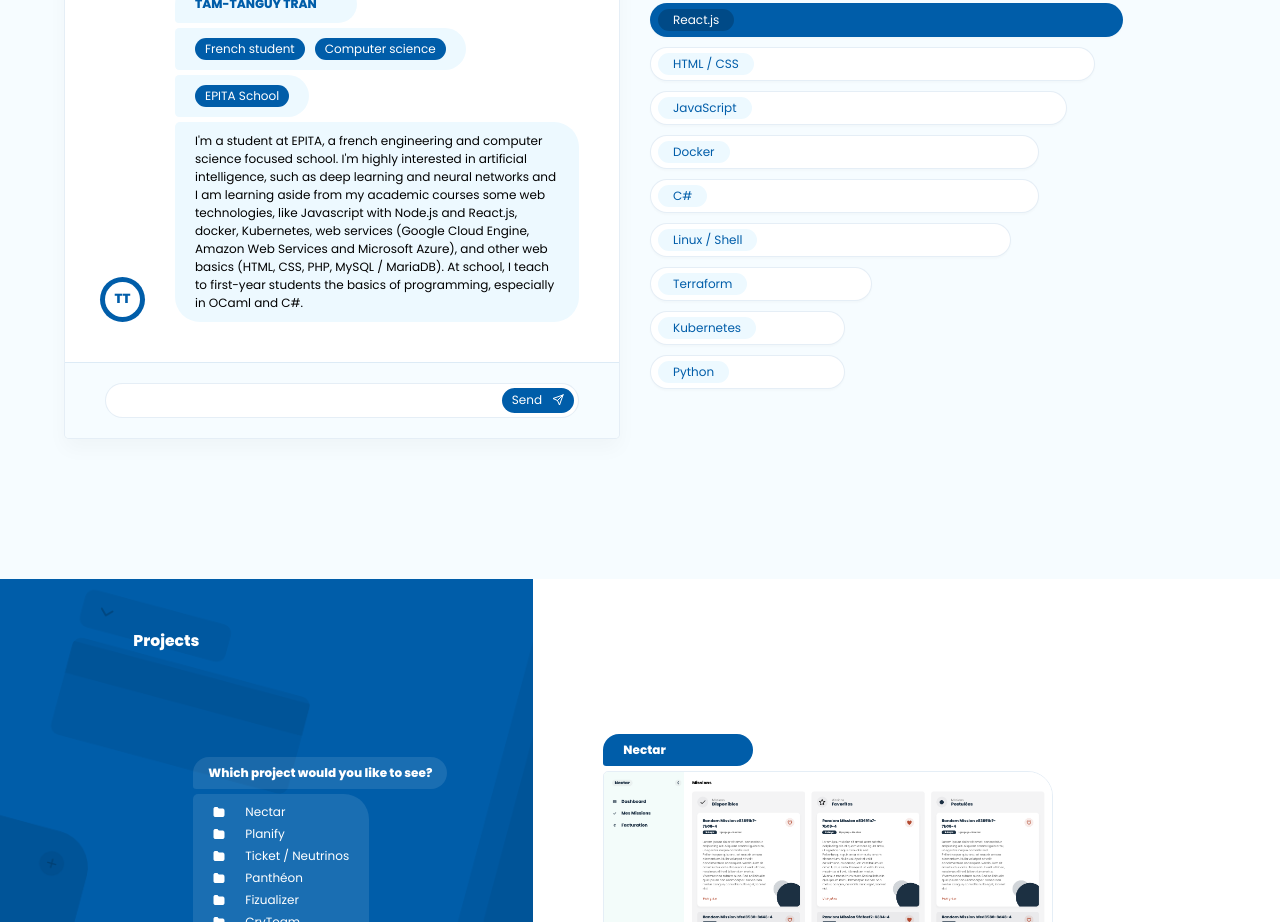
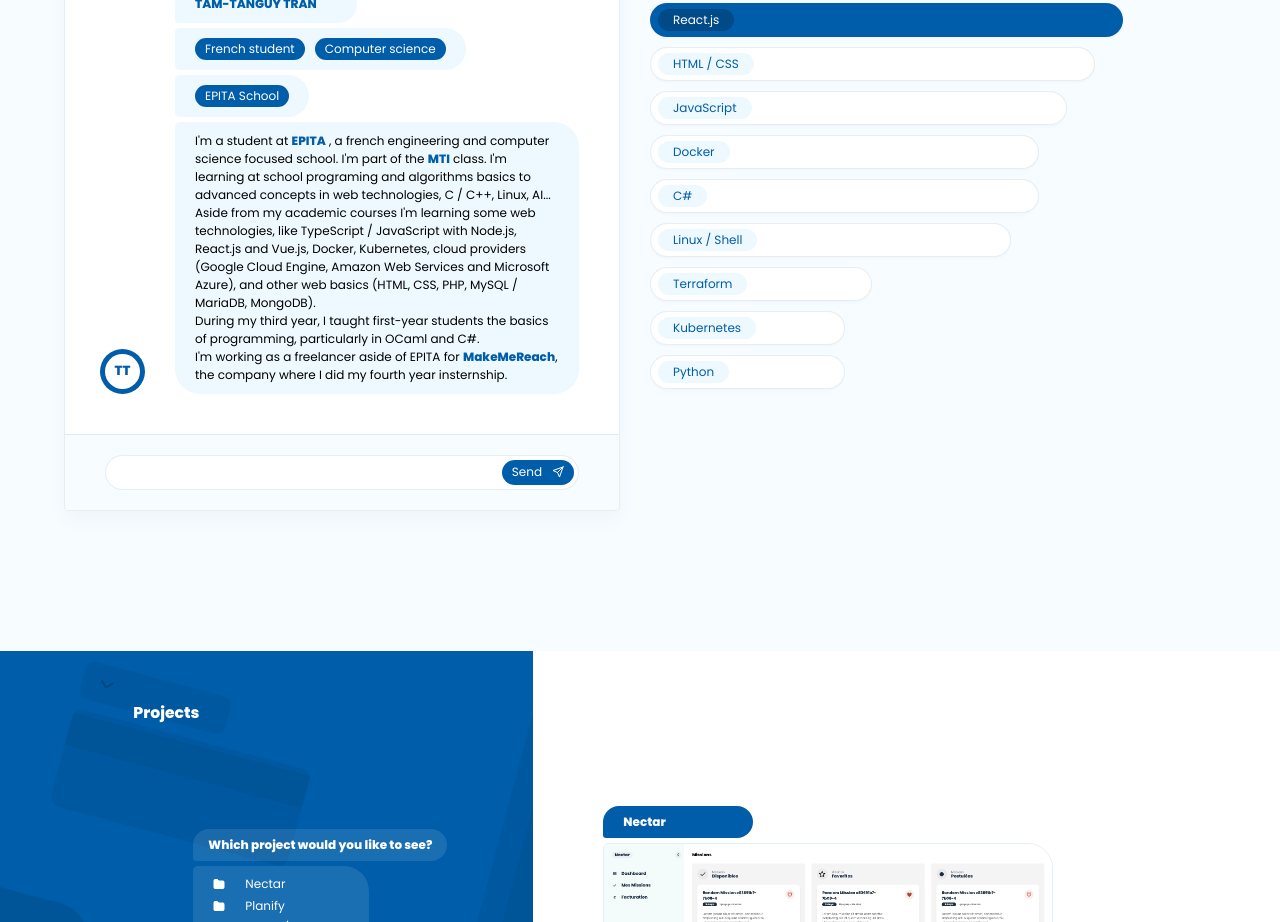
Before and after one commit to atomgenie/tam-tanguy, a React (Create React App) app: page / in a window 1280 px wide. Shown: the part 980-1902 px from the top of the page. Built offline with nearby package versions, Linux system fonts and the light colour scheme.

Commit message:
feat: Update Me informations

```diff
--- a/src/sections/me/Me.module.scss
+++ b/src/sections/me/Me.module.scss
@@ -52,9 +52,20 @@
 
 .messageBottom {
     @extend .message;
+    display: block;
     margin-top: 5px;
     border-radius: 5px 25px 25px 25px;
     align-self: flex-start;
+
+    a {
+        color: $primary;
+        font-weight: 800;
+
+        &:hover {
+            text-decoration: underline;
+            color: $primary;
+        }
+    }
 }
 
 .meCard {
--- a/src/sections/me/Me.tsx
+++ b/src/sections/me/Me.tsx
@@ -2,6 +2,14 @@
 import styles from "./Me.module.scss"
 import { FiUser, FiSend } from "react-icons/fi"
 import { data } from "data"
+
+const SpecialLink: React.FC<{ href?: string }> = ({ href, children }) => {
+    return (
+        <a href={href} target="_blank" rel="noopener noreferrer">
+            {children}
+        </a>
+    )
+}
 
 export default () => {
     const [isInView, setIsInView] = useState(false)
@@ -80,18 +88,36 @@
                                         </div>
                                     </div>
                                     <div className={styles.messageBottom}>
-                                        I'm a student at EPITA, a french engineering and
-                                        computer science focused school. I'm highly
-                                        interested in artificial intelligence, such as
-                                        deep learning and neural networks and I am
-                                        learning aside from my academic courses some web
-                                        technologies, like Javascript with Node.js and
-                                        React.js, docker, Kubernetes, web services (Google
-                                        Cloud Engine, Amazon Web Services and Microsoft
-                                        Azure), and other web basics (HTML, CSS, PHP,
-                                        MySQL / MariaDB). At school, I teach to first-year
-                                        students the basics of programming, especially in
-                                        OCaml and C#.
+                                        I'm a student at{" "}
+                                        <SpecialLink href="https://www.epita.fr/">
+                                            EPITA
+                                        </SpecialLink>{" "}
+                                        , a french engineering and computer science
+                                        focused school. I'm part of the{" "}
+                                        <SpecialLink href="https://www.epita.fr/nos-formations/diplome-ingenieur/cycle-ingenieur/les-majeures/#majeure-MTI">
+                                            MTI
+                                        </SpecialLink>{" "}
+                                        class. I'm learning at school programing and
+                                        algorithms basics to advanced concepts in web
+                                        technologies, C / C++, Linux, AI... <br />
+                                        Aside from my academic courses I'm learning some
+                                        web technologies, like TypeScript / JavaScript
+                                        with Node.js, React.js and Vue.js, Docker,
+                                        Kubernetes, cloud providers (Google Cloud Engine,
+                                        Amazon Web Services and Microsoft Azure), and
+                                        other web basics (HTML, CSS, PHP, MySQL / MariaDB,
+                                        MongoDB).
+                                        <br />
+                                        During my third year, I taught first-year students
+                                        the basics of programming, particularly in OCaml
+                                        and C#.
+                                        <br />
+                                        I'm working as a freelancer aside of EPITA for{" "}
+                                        <SpecialLink href="https://makemereach.com/">
+                                            MakeMeReach
+                                        </SpecialLink>
+                                        , the company where I did my fourth year
+                                        insternship.
                                     </div>
                                 </div>
                             </div>
```
